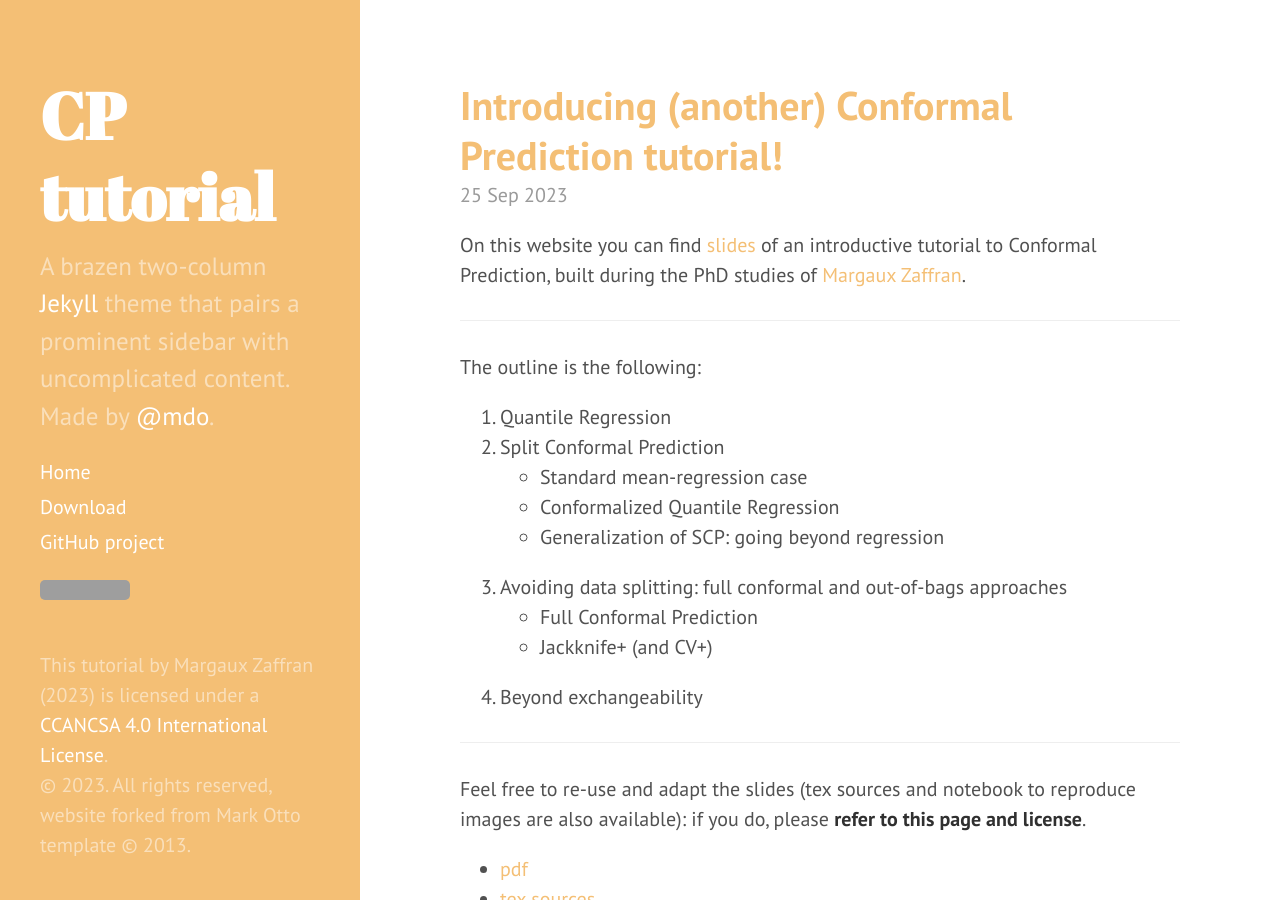
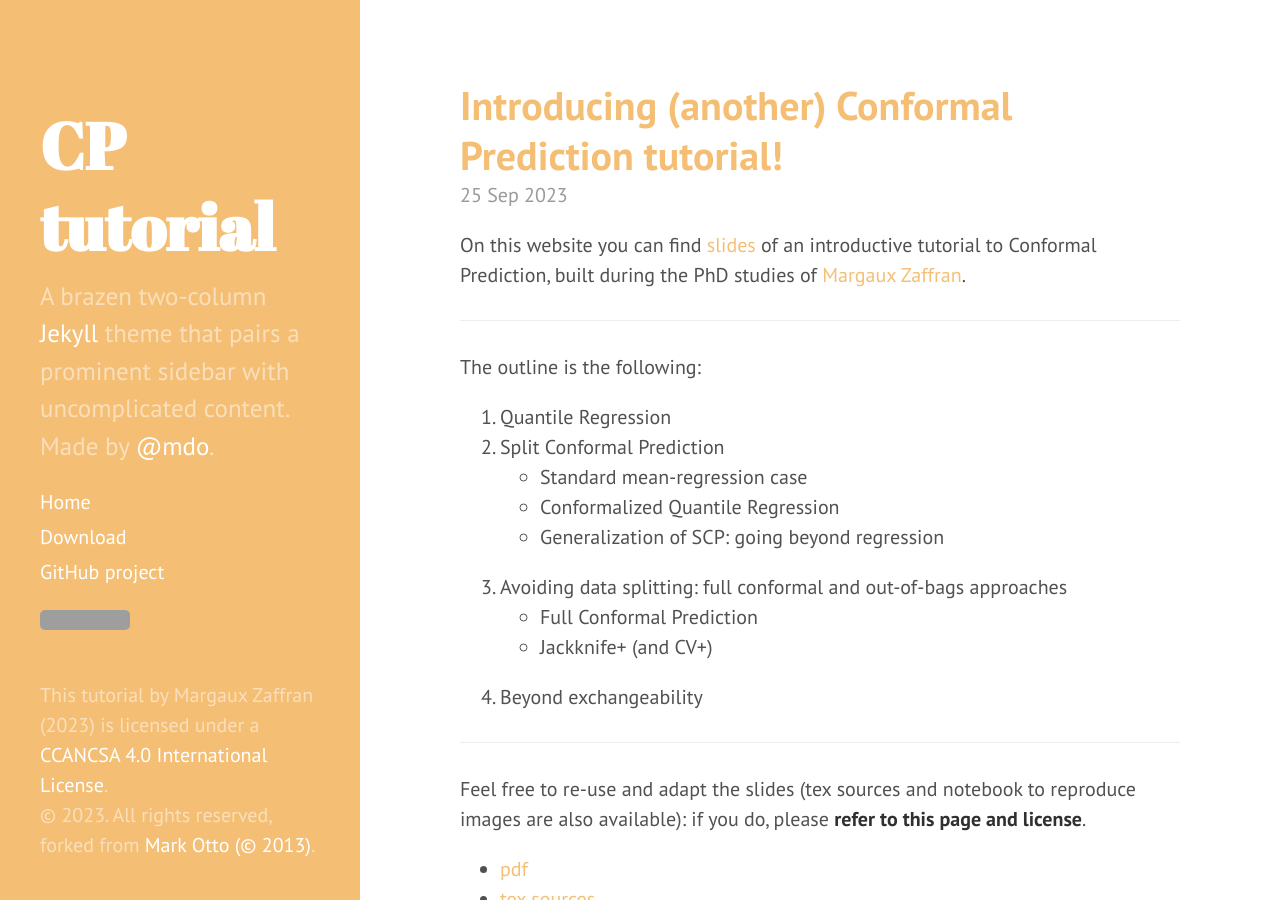
Before and after one commit to conformalpredictionintro/conformalpredictionintro.github.io, a Jekyll site: the page built from index.html, in a window 1280 px wide and 900 px high. Built offline with Jekyll 4.4.1, drawn with Linux system fonts in a browser that asks for light colours; Markdown is read by kramdown in place of the engine named in the settings; the list of posts is cut into pages by our own code; grey boxes are pictures that could not be loaded.

Commit message:
add owner website license

```diff
--- a/_includes/sidebar.html
+++ b/_includes/sidebar.html
@@ -31,6 +31,6 @@
     </nav>
 
     <a rel="license" href="http://creativecommons.org/licenses/by-nc-sa/4.0/"><img alt="Creative Commons License" style="border-width:0" src="https://i.creativecommons.org/l/by-nc-sa/4.0/88x31.png" /></a><br />This tutorial by Margaux Zaffran (2023) is licensed under a <a rel="license" href="http://creativecommons.org/licenses/by-nc-sa/4.0/">CCANCSA 4.0 International License</a>.
-    <p>&copy; {{ site.time | date: '%Y' }}. All rights reserved, website forked from Mark Otto template &copy; 2013.</p>
+    <p>&copy; {{ site.time | date: '%Y' }}. All rights reserved, forked from <a rel="license" href="https://github.com/poole/hyde#license">Mark Otto (&copy; 2013)</a>.</p>
   </div>
 </div>
```
